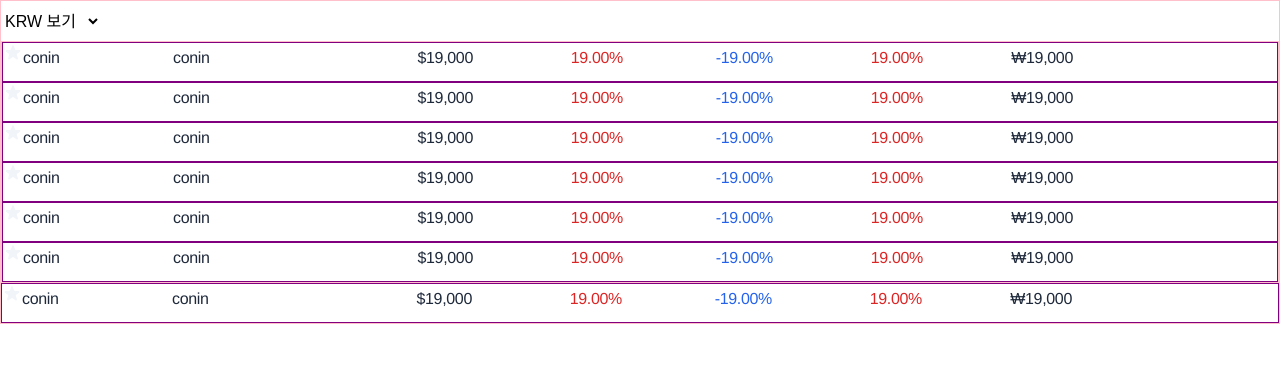
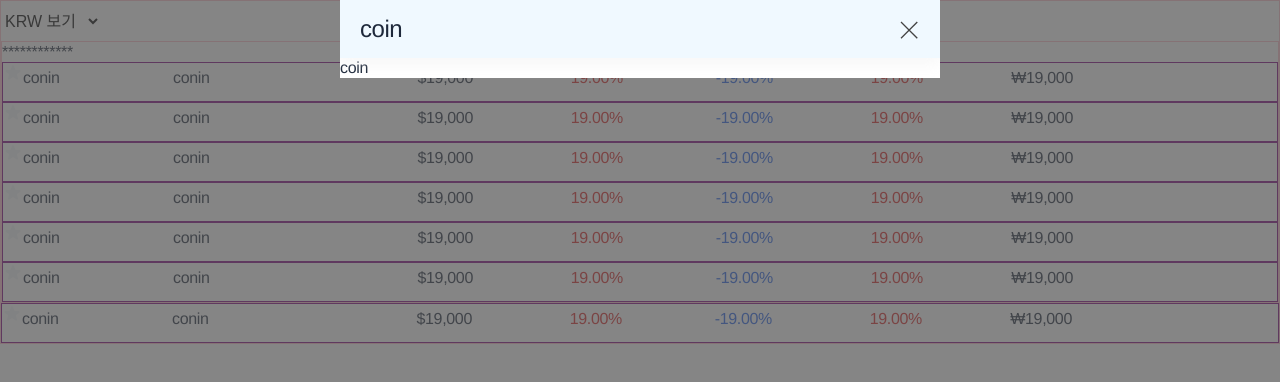
Before and after one commit to marvelopers/market-price-list, a React (Create React App) app: page / in a window 1280 px wide. Shown: the top 382 px of the page. Built offline with nearby package versions, Linux system fonts and the light colour scheme.

Commit message:
마켓 리스트 컨텐츠 추가

```diff
--- a/src/App.tsx
+++ b/src/App.tsx
@@ -1,10 +1,12 @@
 import React from 'react';
+import { ModalController } from './components/modals/ModalController';
 import { AppRouter } from './routes';
 import GlobalStyles from './styles/GlobalStyle';
 
 const App = () => (
   <div>
     <GlobalStyles />
+    <ModalController />
     <AppRouter />
   </div>
 );
--- a/src/components/MarketList/index.tsx
+++ b/src/components/MarketList/index.tsx
@@ -1,14 +1,29 @@
+import React, { useEffect } from 'react';
 import styled from '@emotion/styled';
-import React from 'react';
+import { ModalType } from 'src/constants/modal';
+import { ModalHandler } from 'src/utils/ModalHandler';
 import MarketListItem from '../MarketListItem';
+import CoinName from '../CoinName';
 
-const MarketList = () => (
+const MarketList = () => {
+  const handleClickCoinName = (coinName: string) => {
+    ModalHandler.show(ModalType.Info, {
+      title: `${coinName}`,
+      contents: <CoinName text="coin" />,
+    });
+  };
+  useEffect(() => handleClickCoinName('coin'), []);
+  return (
     <Wrapper>
+      <button type="button" onClick={() => handleClickCoinName('coin')}>
+        ************
+      </button>
       {[0, 1, 2, 3, 4, 5].map((key) => (
         <MarketListItem key={key} />
       ))}
     </Wrapper>
   );
+};
 
 export default MarketList;
 
--- a/src/styles/colors.ts
+++ b/src/styles/colors.ts
@@ -4,8 +4,11 @@ export const GREY_3 = '#64748B';
 export const GREY_4 = '#94A3B8';
 export const GREY_5 = '#E4E4E7';
 
+export const WHITE = '#FFFFFF';
 export const BACKGROUND_GREY = '#F1F5F9';
 export const BACKGROUND_BLUE = '#F0F9FF';
+
+export const MODAL_BACKGROUND_RGB = '82, 82, 82';
 
 export const KORBIT_RED = '#DC2626';
 export const KORBIT_BLUE = '#2563EB';
--- /dev/null
+++ b/src/styles/zIndex.ts
@@ -0,0 +1,5 @@
+export const ZIndex = {
+  ModalBackground: 1,
+  ModalContent: 2,
+  ModalContainer: 11,
+};
```
Lines whose indentation alone changed are shown as unchanged.
